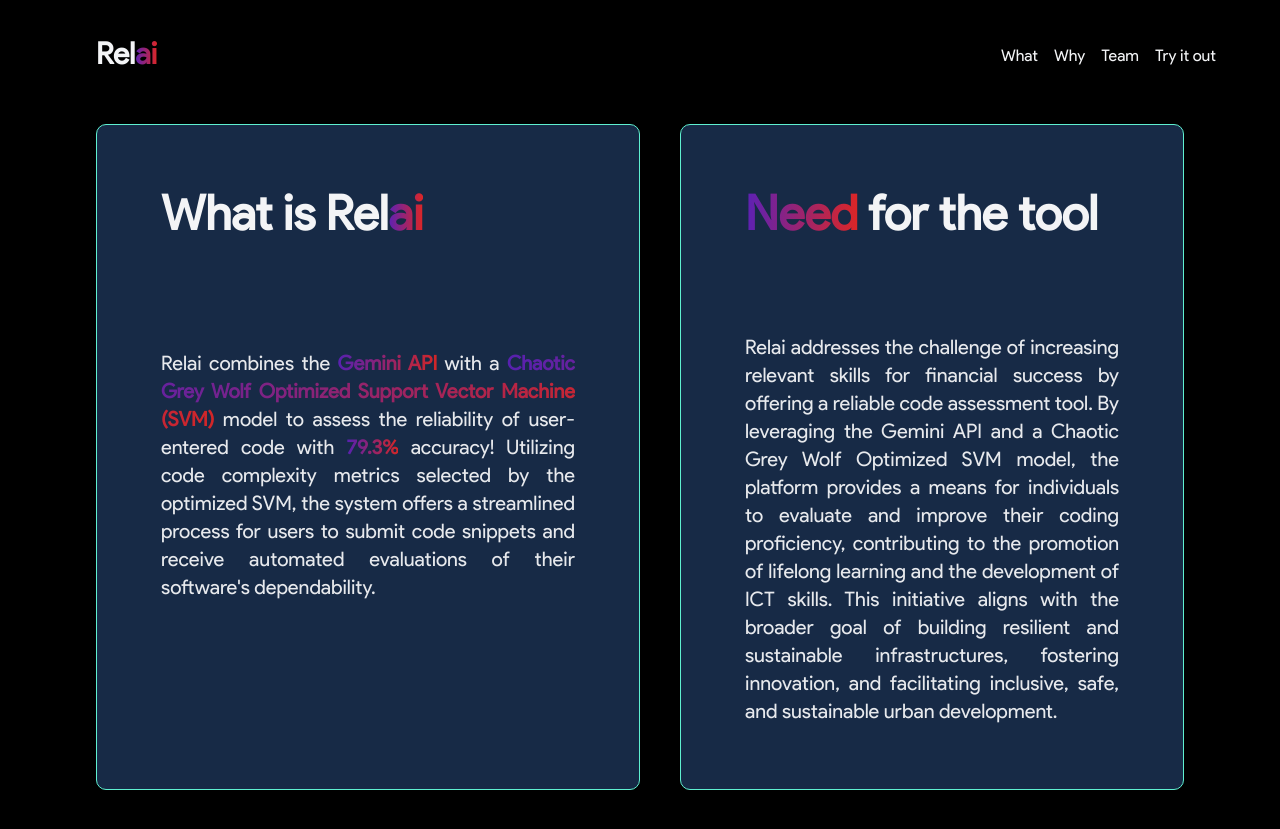
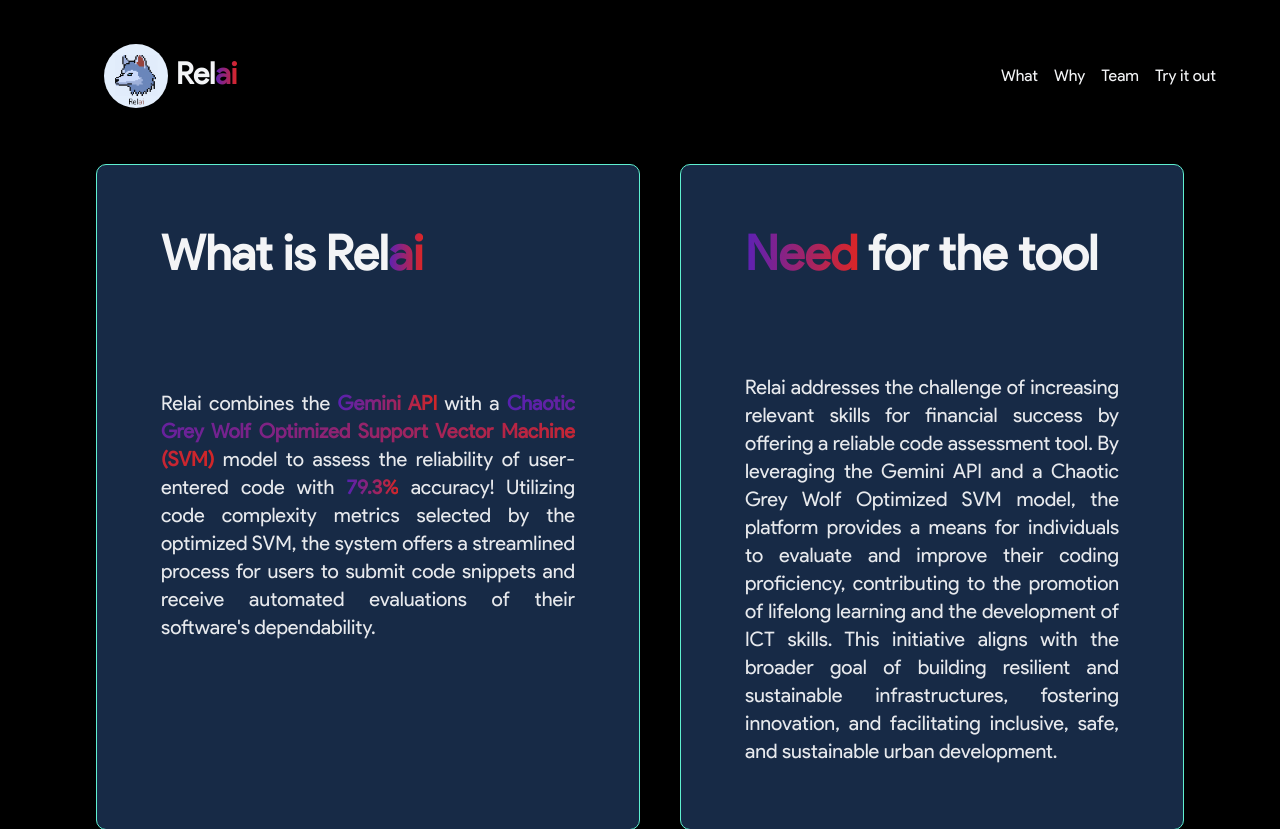
Before and after one commit to pranav-salunkhe/Google-Solution-Challenge, a Flask app: page / in a window 1280 px wide. Shown: the top 829 px of the page. Run offline with Flask 3, Linux system fonts and the light colour scheme; parts of the project's set-up code (start-up, migrations or seed data) failed here and were passed over; some libraries are stand-ins or nearby versions.

Commit message:
frontend

```diff
--- a/app.py
+++ b/app.py
@@ -124,7 +124,7 @@ def predict():
         print(code)
         global prompt
         prompt = f"""
-        Analyze the following Python code and calculate the following metrics using the specified formulae:
+        Analyze the following code and calculate the following metrics using the specified formulae:
 
         {selected_feature_formulas}
 
--- a/templates/index.html
+++ b/templates/index.html
@@ -34,7 +34,8 @@
         <nav class="mx-4 p-8 bg-black w-full">
             <div class="container mx-4 mt-1 flex items-center justify-between px-12">
                 <a href="/" class="text-lg font-bold">
-                    <div class="flex flex-row">
+                    <div class="flex flex-row items-center">
+                        <img src="../static/Relai.png" class="h-16 w-16 m-2 rounded-full" alt="Relai"/>
                         <p class="text-3xl font-bold mb-1">Rel</p><p class="text-2xl font-bold mb-1 bg-gradient-to-r from-purple-800 via-violet-400 to-red-600 text-transparent bg-clip-text text-3xl">ai</p>
                     </div>
                 </a>
```
